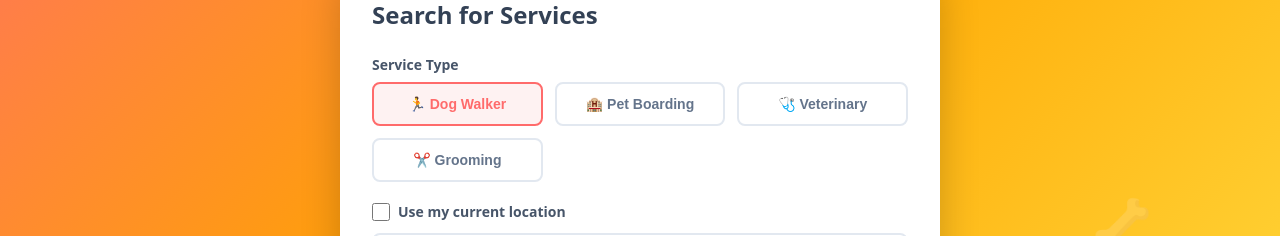
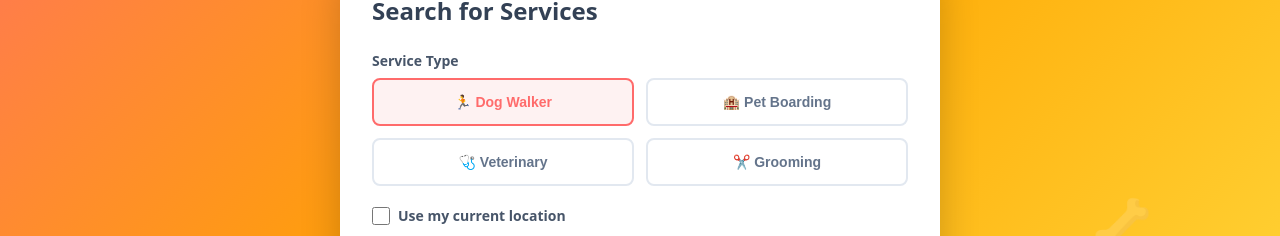
Before and after one commit to LuisGaticaJerez/Doggywalk, a React (Vite) app: page / in a window 1280 px wide. Shown: the part 337-573 px from the top of the page. Built offline with nearby package versions, Linux system fonts and the light colour scheme; no server answers.

Commit message:
Fix Home UI & Spanish service names

```diff
--- a/src/pages/Home.tsx
+++ b/src/pages/Home.tsx
@@ -166,13 +166,13 @@ function Home() {
           <label style={{ display: 'block', marginBottom: '8px', color: '#475569', fontSize: '14px', fontWeight: '600' }}>
             {t.search.serviceType}
           </label>
-          <div style={{ display: 'grid', gridTemplateColumns: 'repeat(auto-fit, minmax(140px, 1fr))', gap: '12px' }}>
+          <div style={{ display: 'grid', gridTemplateColumns: 'repeat(2, 1fr)', gap: '12px' }}>
             {['walker', 'hotel', 'vet', 'grooming'].map((type) => (
               <button
                 key={type}
                 onClick={() => setServiceType(type as any)}
                 style={{
-                  padding: '12px 16px',
+                  padding: '12px 8px',
                   border: serviceType === type ? '2px solid #FF6B6B' : '2px solid #e2e8f0',
                   borderRadius: '8px',
                   background: serviceType === type ? '#FEF2F2' : 'white',
@@ -181,8 +181,12 @@ function Home() {
                   fontWeight: '600',
                   cursor: 'pointer',
                   transition: 'all 0.2s',
-                  whiteSpace: 'nowrap',
-                  textAlign: 'center'
+                  whiteSpace: 'normal',
+                  textAlign: 'center',
+                  minHeight: '48px',
+                  display: 'flex',
+                  alignItems: 'center',
+                  justifyContent: 'center'
                 }}
                 onMouseEnter={(e) => {
                   if (serviceType !== type) {
--- a/src/translations/es.ts
+++ b/src/translations/es.ts
@@ -320,9 +320,9 @@ export const es: Translations = {
     rating: 'Calificación',
     availability: 'Disponibilidad',
     noResults: 'No se encontraron servicios',
-    walker: 'Paseador de Perros',
+    walker: 'Paseador',
     sitter: 'Cuidador de Mascotas',
-    boarding: 'Hospedaje de Mascotas',
+    boarding: 'Hospedaje',
     grooming: 'Peluquería',
     training: 'Entrenamiento',
     veterinary: 'Veterinaria',
```
